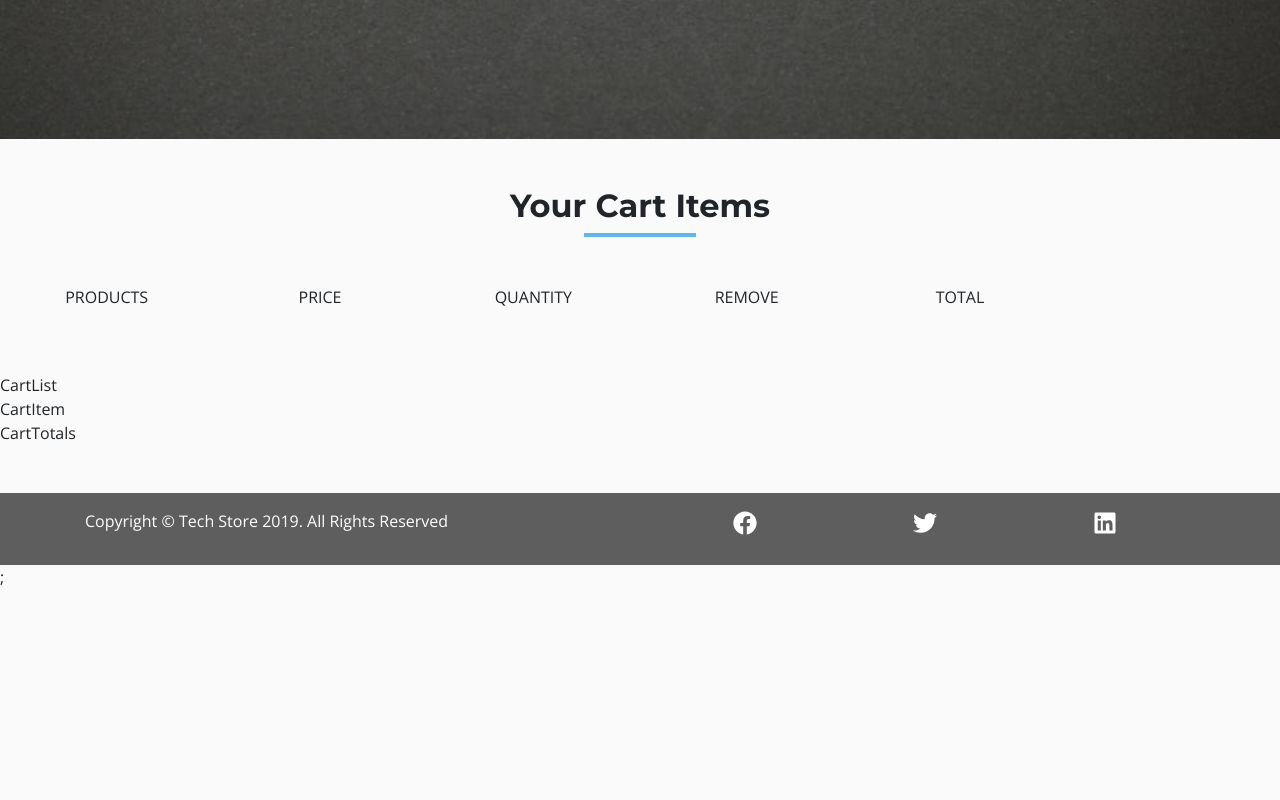
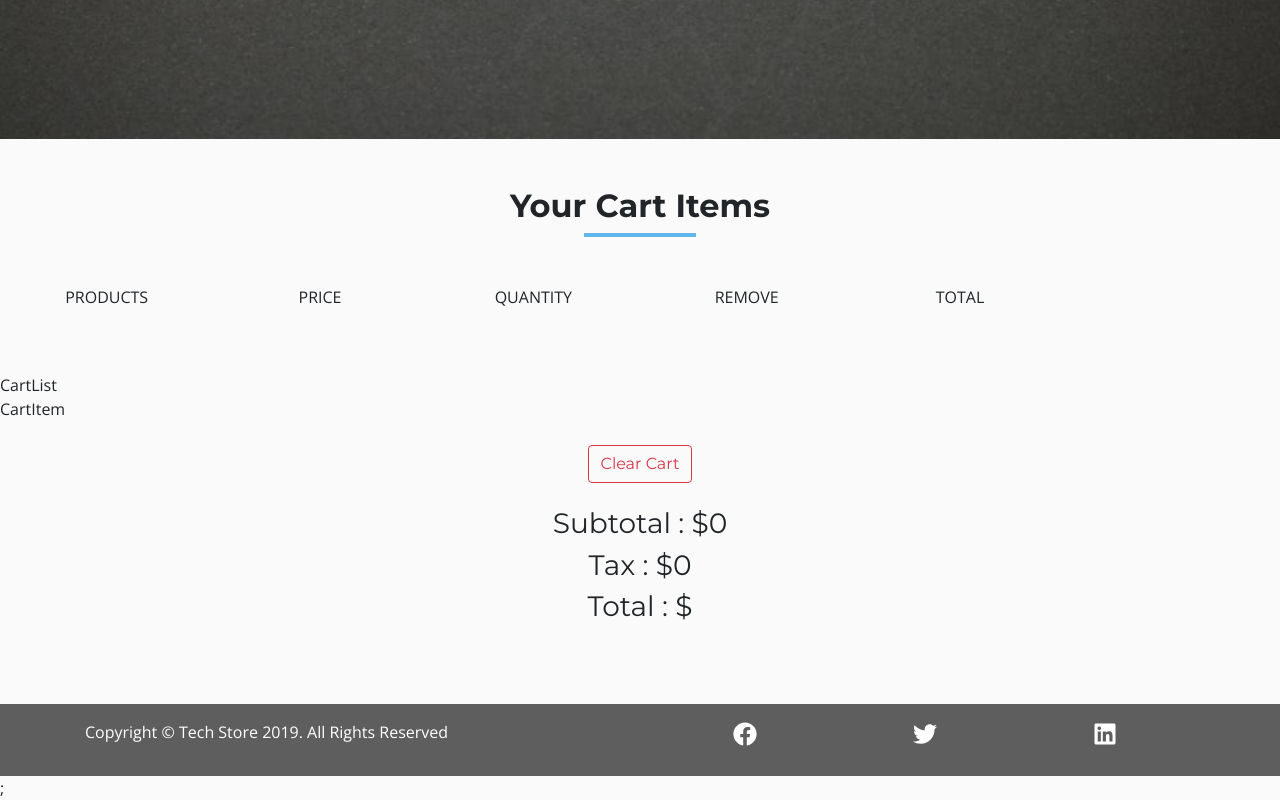
Before and after one commit to alinguru/react-tech-store, a React (Create React App) app: page /cart in a window 1280 px wide. Shown: the part 402-1202 px from the top of the page. Before the commit the page ends 991 px from the top, so only its background shows below. Built offline with nearby package versions, Linux system fonts and the light colour scheme.

Commit message:
CartTotals

```diff
--- a/src/components/CartPage/CartTotals.js
+++ b/src/components/CartPage/CartTotals.js
@@ -1,5 +1,28 @@
 import React from "react";
-
+import { ProductConsumer } from "../../context";
 export default function CartTotals() {
-  return <div>CartTotals</div>;
+  return (
+    <div className="container">
+      <div className="row">
+        <ProductConsumer>
+          {value => {
+            const { clearCart, cartSubTotal, cartTax, cartTotal } = value;
+            return (
+              <div className="col text-title text-center my-4">
+                <button
+                  className="btn btn-outline-danger text-capitalize mb-4"
+                  onClick={clearCart}
+                >
+                  clear cart
+                </button>
+                <h3>subtotal : ${cartSubTotal}</h3>
+                <h3>tax : ${cartTax}</h3>
+                <h3>total : ${cartTotal}</h3>
+              </div>
+            );
+          }}
+        </ProductConsumer>
+      </div>
+    </div>
+  );
 }
--- a/src/context/context.js
+++ b/src/context/context.js
@@ -15,7 +15,7 @@ class ProductProvider extends Component {
     cartItems: 0,
     cartSubTotal: 0,
     cartTax: 0,
-    cartTotal: 0,
+    carTotal: 0,
     storeProducts: [],
     filteredProducts: [],
     featuredProducts: [],
```
